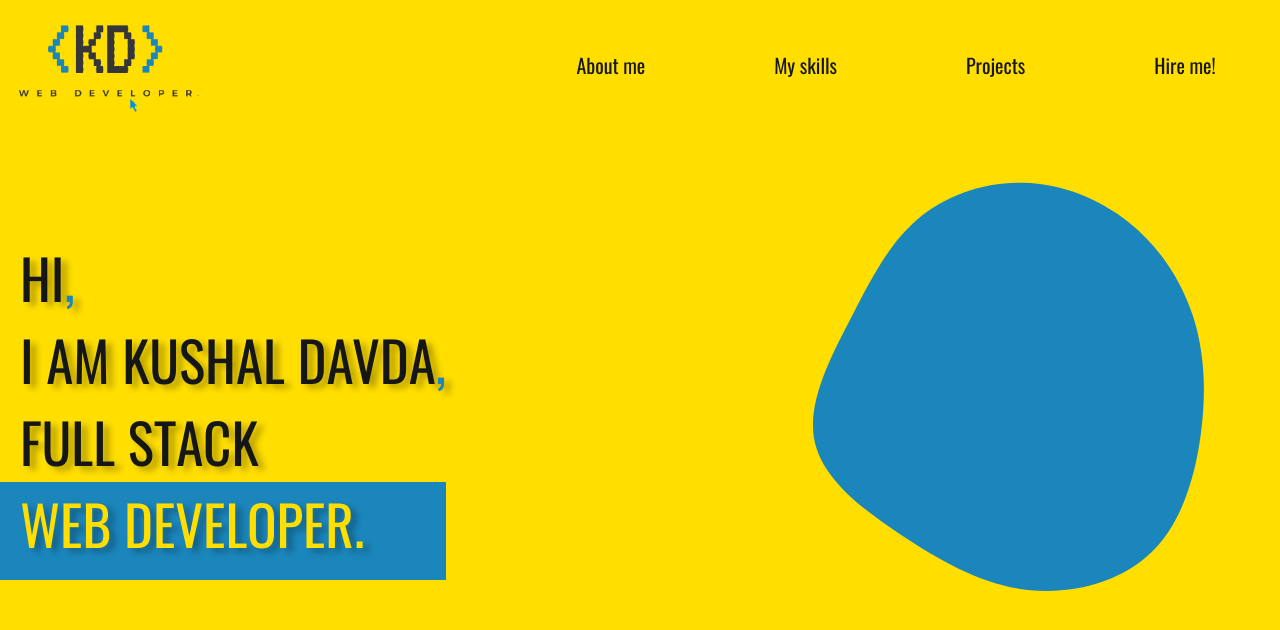
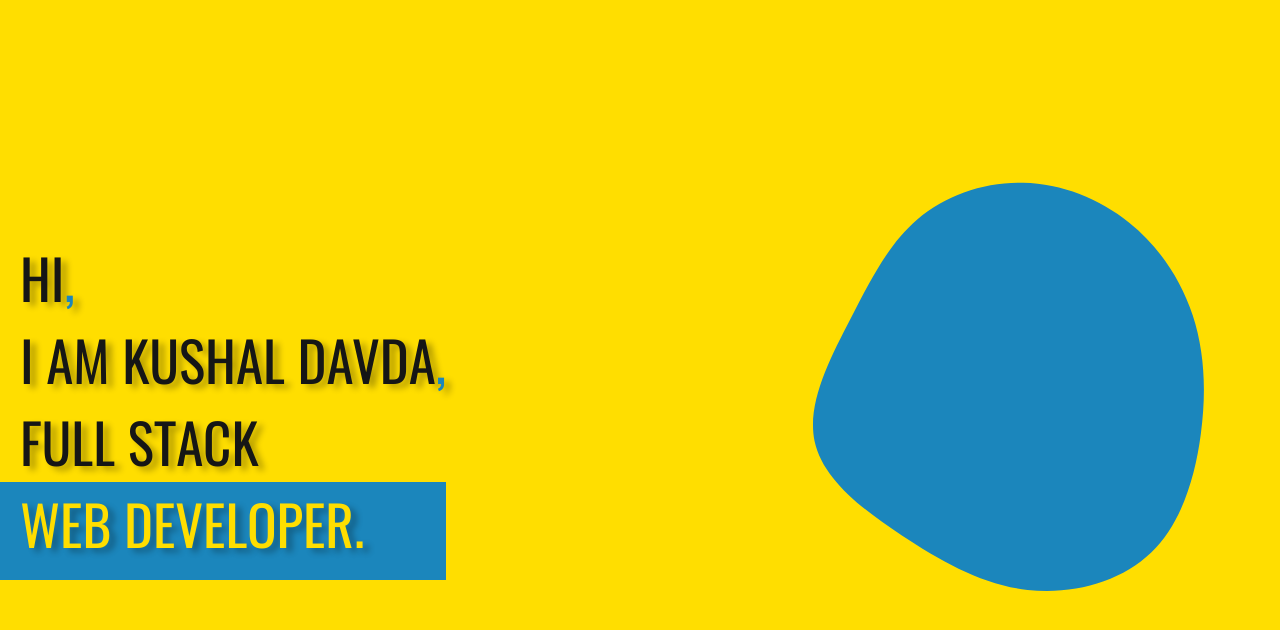
Before and after one commit to KDDeveloper/kd-app, a React (Create React App) app: page / in a window 1280 px wide. Shown: the top 630 px of the page. Built offline with nearby package versions, Linux system fonts and the light colour scheme.

Commit message:
Update navbar.jsx link changes

```diff
--- a/src/components/navbar.jsx
+++ b/src/components/navbar.jsx
@@ -9,22 +9,22 @@
 const navbarOptions = [
     {
         optionName:"About me",
-        optionLink:"/kd/about",
+        optionLink:"/about",
         key:1
     },
     {
         optionName:"My skills",
-        optionLink:"/kd/skills",
+        optionLink:"/skills",
         key:2
     },
     {
         optionName:"Projects",
-        optionLink:"/kd/projects",
+        optionLink:"/projects",
         key:3
     },
     {
         optionName:"Hire me!",
-        optionLink:"/kd/contact",
+        optionLink:"/contact",
         key:4
     }
 ]
@@ -50,7 +50,7 @@
     }
 
     useEffect(()=>{
-        if(pathName==="/kd/home"){
+        if(pathName==="/"){
             gsap.from(menuRefs.current,{stagger:0.3,yPercent:-300,delay:6,ease:"power3.easeIn"});
         }
     },[])
@@ -59,7 +59,7 @@
         <>
             <div className="navbar">
                 <div className="nav-op" id="nav-logo" ref={addMenuRef}>
-                   <RouterLink to="/kd/home"> <img src={kdLogo}/></RouterLink>
+                   <RouterLink to="/"> <img src={kdLogo}/></RouterLink>
                 </div>
                 <div className="nav-options">
                     <ul>
```
